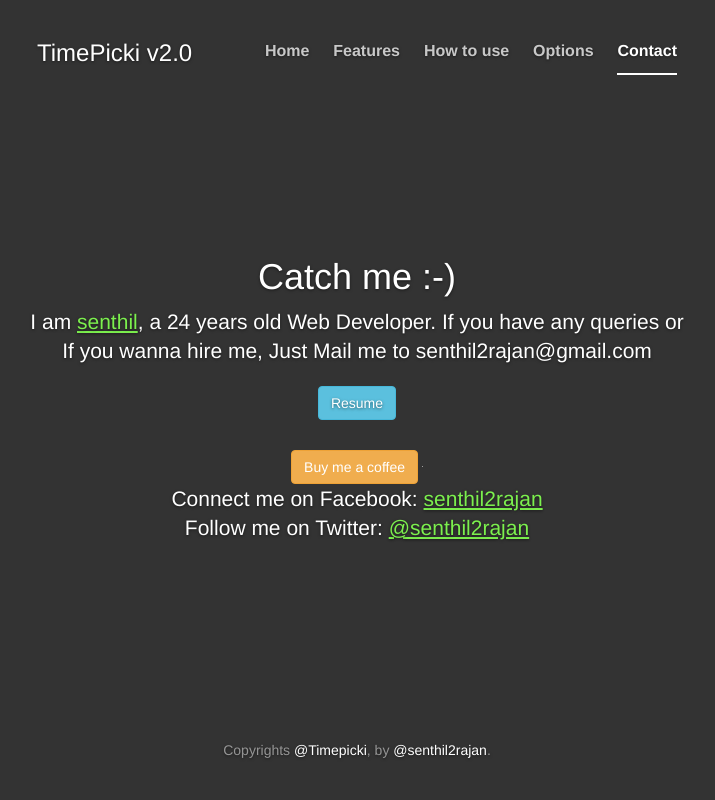
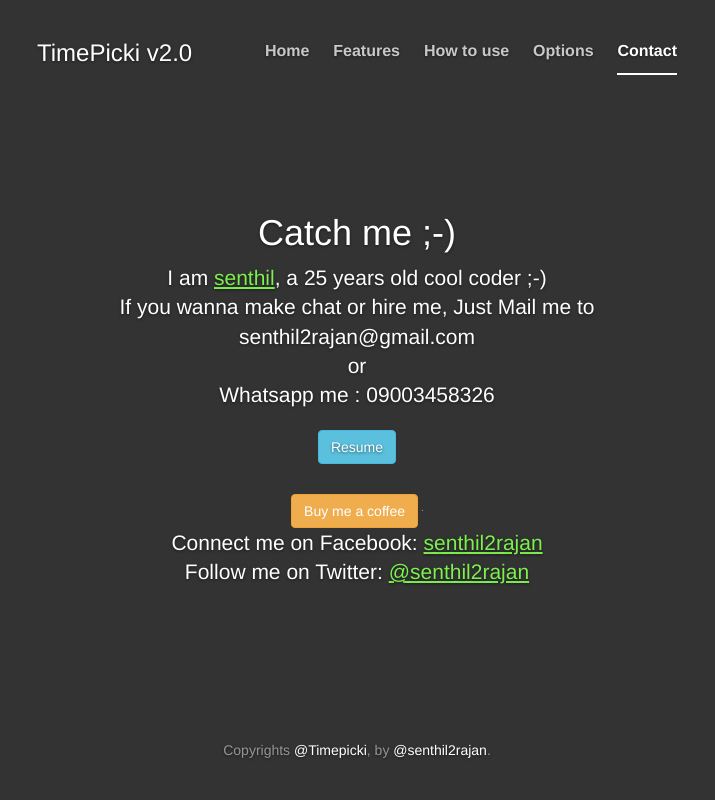
Before and after one commit to senthilraj/TimePicki, a plain HTML site: page contact.html in a window 1280 px wide. Shown: the whole page, without its empty margins (283-998 px from the left). Drawn offline with Linux system fonts and the light colour scheme; grey boxes are pictures that could not be loaded.

Commit message:
update number

```diff
--- a/contact.html
+++ b/contact.html
@@ -42,8 +42,8 @@
           </div>
 
           <div class="inner cover">
-            <h1 class="cover-heading">Catch me :-)</h1>
-            <p class="lead">I am <a href="http://senthilraj.github.io/resume/" style="color: rgb(124, 240, 78);text-decoration:underline;">senthil</a>, a 24 years old Web Developer. If you have any queries or If you wanna hire me, Just Mail me to senthil2rajan@gmail.com</p>
+            <h1 class="cover-heading">Catch me ;-)</h1>
+            <p class="lead">I am <a href="http://senthilraj.github.io/resume/" style="color: rgb(124, 240, 78);text-decoration:underline;">senthil</a>, a 25 years old cool coder ;-) <br> If you wanna make chat or hire me, Just Mail me to senthil2rajan@gmail.com <br> or<br> Whatsapp me : 09003458326</p>
           	<div class="text-center">
           		<!--<a class="btn btn-success" href="mailto:senthil2rajan@gmail.com" target="_top">Hire me or Quries</a>-->
           		<a class="btn btn-info" href="https://drive.google.com/open?id=0B9DJ4xtK58yaSElqTVJFbDVKTzg">Resume</a>
```
